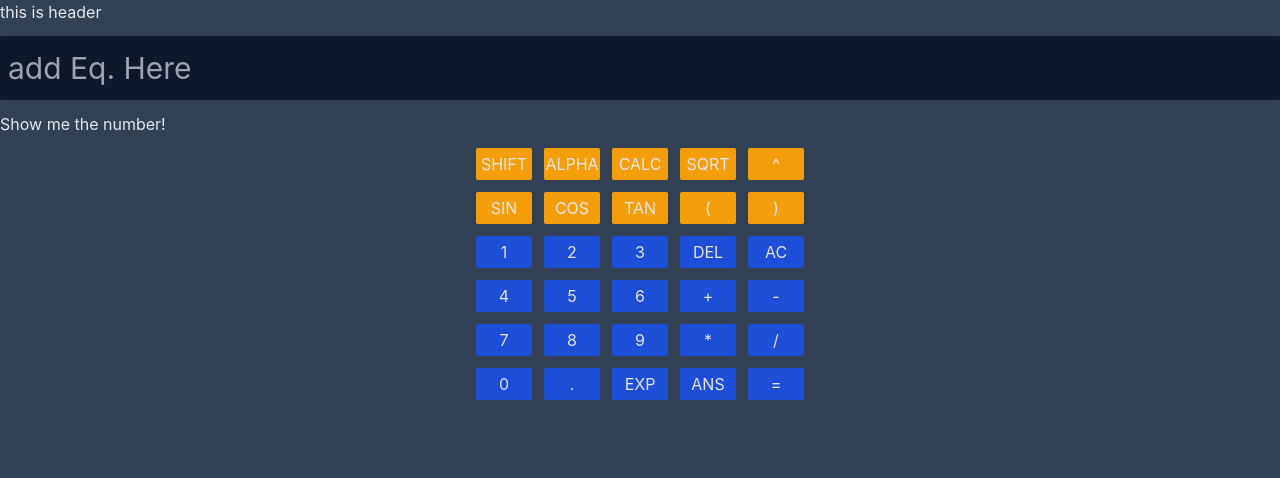
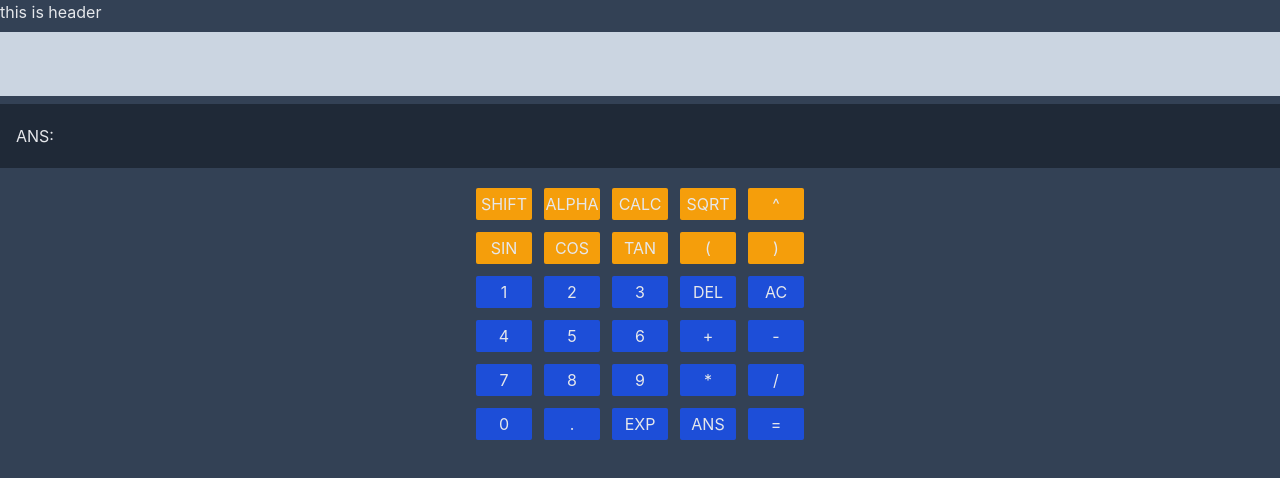
Before and after one commit to mhAshoori/scientific-calculator, a Next.js app: page / in a window 1280 px wide. Shown: the top 478 px of the page. Built offline with nearby package versions, Linux system fonts and the light colour scheme.

Commit message:
modify index.tsx

```diff
--- a/pages/index.tsx
+++ b/pages/index.tsx
@@ -1,13 +1,19 @@
 import type { NextPage } from "next";
 import Head from "next/head";
-import { useRef } from "react";
+import { useEffect } from "react";
+import { useDispatch, useSelector } from "react-redux";
 import ButtonsContainer from "../components/buttons/buttons-container";
+import { RootState } from "../redux/store";
 
 const HomePage: NextPage = () => {
-  const calculatorInputRef = useRef< any>(null);
-  const clickHandler = () => {
-    console.log(calculatorInputRef.current?.value);
-  };
+  const { expr, ans } = useSelector((state: RootState) => state.calculator);
+  const dispatch = useDispatch();
+
+  const imageSRC = `https://latex.codecogs.com/svg.image?${expr}`;
+  //const [eqSvg, setEqSvg] = useState<any>();
+
+  useEffect(() => {}, [imageSRC, ans]);
+
   return (
     <div>
       <Head>
@@ -18,17 +24,18 @@ const HomePage: NextPage = () => {
       <div className=" h-screen bg-slate-700 text-gray-200">
         <header>this is header</header>
         <main>
-          <input
-            className=" my-3 p-2 rounded-sm bg-slate-900 w-full h-16 text-3xl text-gray-300"
-            type="text"
-            ref={calculatorInputRef}
-            placeholder="add Eq. Here"
-          />
-          <button className=" border-solid " onClick={clickHandler}>
-            Show me the number!
-          </button>
+          <div className=" h-16 bg-slate-300 flex items-center justify-start p-4 my-2">
+            {expr && (
+              <img className=" fill-white" src={imageSRC} alt="rendered svg" />
+            )}
+          </div>
+          <div className=" h-16 bg-gray-800 flex items-center justify-start p-4 my-2">
+            ANS: &nbsp;
+            {ans && <span>{ans}</span>}
+          </div>
+
           <div>
-            <ButtonsContainer/>
+            <ButtonsContainer />
           </div>
         </main>
 
```
